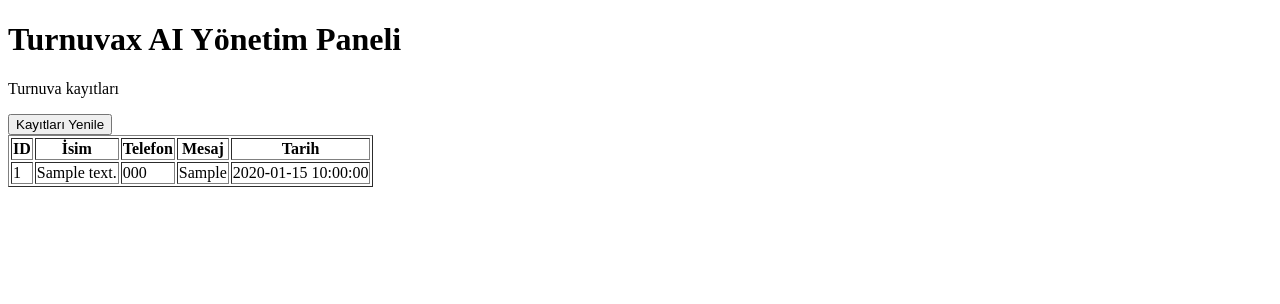
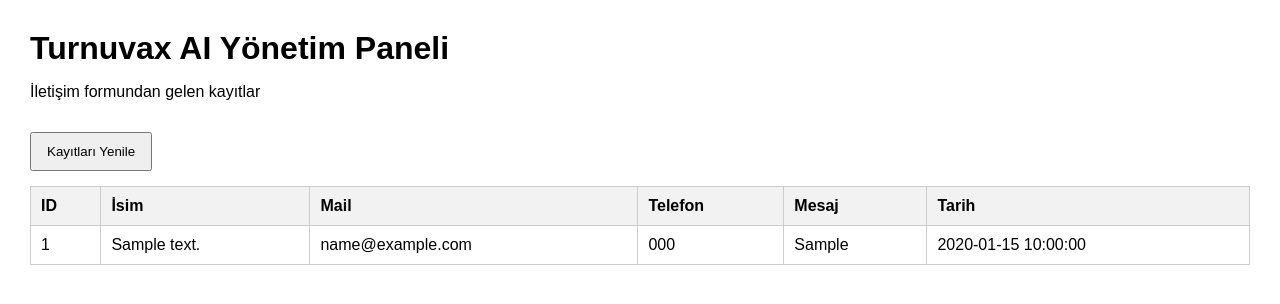
Before and after one commit to serhatertunk/turnuvax-ai, a Flask app: page /dashboard in a window 1280 px wide. Shown: the top 304 px of the page. Run offline with Flask 3, Linux system fonts and the light colour scheme; tables that the repository leaves empty hold one stand-in row (values such as "Sample post").

Commit message:
Refactor dashboard HTML and improve lead display

```diff
--- a/app/templates/dashboard.html
+++ b/app/templates/dashboard.html
@@ -4,18 +4,57 @@
     <meta charset="UTF-8">
     <meta name="viewport" content="width=device-width, initial-scale=1.0">
     <title>Turnuvax AI - Yönetim Paneli</title>
+
+    <style>
+        body {
+            font-family: Arial, sans-serif;
+            margin: 30px;
+        }
+
+        h1 {
+            margin-bottom: 5px;
+        }
+
+        button {
+            padding: 10px 15px;
+            margin: 15px 0;
+            cursor: pointer;
+        }
+
+        table {
+            width: 100%;
+            border-collapse: collapse;
+        }
+
+        th,
+        td {
+            border: 1px solid #ccc;
+            padding: 10px;
+            text-align: left;
+        }
+
+        th {
+            background: #f2f2f2;
+        }
+    </style>
 </head>
+
 <body>
+
     <h1>Turnuvax AI Yönetim Paneli</h1>
-    <p>Turnuva kayıtları</p>
 
-    <button onclick="leadleriGetir()">Kayıtları Yenile</button>
+    <p>İletişim formundan gelen kayıtlar</p>
 
-    <table border="1">
+    <button onclick="leadleriGetir()">
+        Kayıtları Yenile
+    </button>
+
+    <table>
         <thead>
             <tr>
                 <th>ID</th>
                 <th>İsim</th>
+                <th>Mail</th>
                 <th>Telefon</th>
                 <th>Mesaj</th>
                 <th>Tarih</th>
@@ -27,38 +66,67 @@
     </table>
 
     <script>
+
         async function leadleriGetir() {
+
             try {
+
                 const response = await fetch("/api/leads");
+
                 const data = await response.json();
 
                 if (!data.basari) {
+
+                    console.error(
+                        "Kayıtlar alınamadı:",
+                        data.hata
+                    );
+
                     return;
                 }
 
-                const tablo = document.getElementById("leadler");
+                const tablo =
+                    document.getElementById("leadler");
+
                 tablo.innerHTML = "";
 
                 data.leadler.forEach(lead => {
-                    const satir = document.createElement("tr");
+
+                    const satir =
+                        document.createElement("tr");
 
                     satir.innerHTML = `
                         <td>${lead.id}</td>
-                        <td>${lead.isim}</td>
-                        <td>${lead.telefon}</td>
-                        <td>${lead.mesaj}</td>
-                        <td>${lead.tarih}</td>
+
+                        <td>${lead.isim || ""}</td>
+
+                        <td>${lead.mail || ""}</td>
+
+                        <td>${lead.telefon || ""}</td>
+
+                        <td>${lead.mesaj || ""}</td>
+
+                        <td>${lead.tarih || ""}</td>
                     `;
 
                     tablo.appendChild(satir);
+
                 });
 
             } catch (hata) {
-                console.error("Leadler alınamadı:", hata);
+
+                console.error(
+                    "Leadler alınamadı:",
+                    hata
+                );
+
             }
         }
 
+        // Sayfa açıldığında kayıtları getir.
         leadleriGetir();
+
     </script>
+
 </body>
 </html>
```
